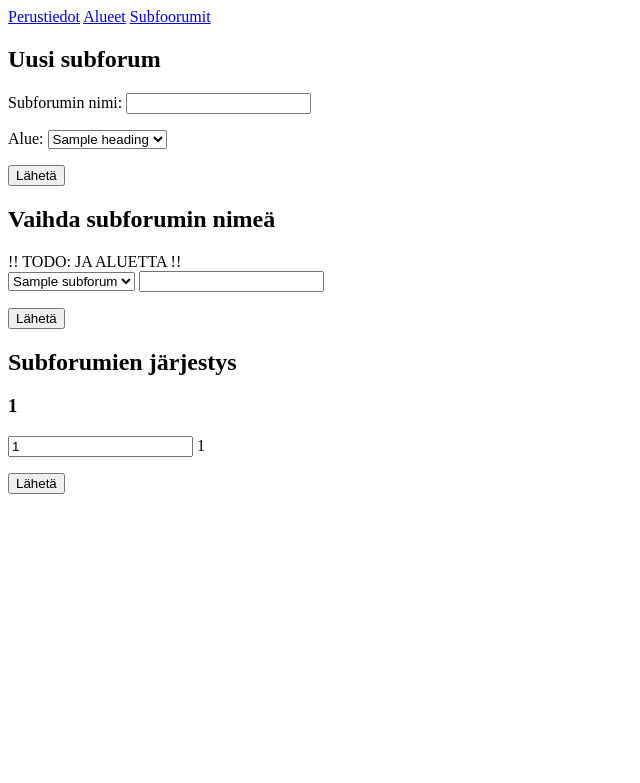
After one commit to tunturikiuru/Tietokannat-ja-web-ohjelmointi, a Flask app: template templates/subforum_settings.html in a window 1280 px wide. The commit adds this page. Shown: the top 783 px of the page, without its empty margins (0-640 px from the left). Run offline with Flask 3, Linux system fonts and the light colour scheme; the template is opened without the code that fills it: most values are stand-ins (such as "Sample title", 1, 10 or a date in 2020).

Commit message:
Settings - headings and subforums - create, rename and change order

```diff
--- a/app.py
+++ b/app.py
@@ -10,21 +10,29 @@ db = SQLAlchemy(app)
 
 @app.route("/")
 def index():
-    result = db.session.execute(text("SELECT heading_name FROM headings WHERE order_index < 3 ORDER BY order_index"))
-    headings= result.fetchall()
-    result = db.session.execute(text("SELECT h.order_index h_order, h.heading_name h_name, s.subforum_name s_name, s.subforum_id s_id FROM subforums s LEFT JOIN headings h ON h.heading_id = s. heading_id ORDER BY h.order_index, s.order_index"))
-    subforums = result.fetchall()
-    subforum_order = {}
-    for subforum in subforums:
-        if (subforum.h_order, subforum.h_name) not in subforum_order:
-            subforum_order[(subforum.h_order, subforum.h_name)] = []
-        subforum_order[(subforum.h_order, subforum.h_name)].append((subforum.s_name, subforum.s_id))
-    return render_template("index.html", headings=headings, subforum_order=subforum_order)
+    titles = fetch_title()
+    subforum_order = subforum_dict()
+    return render_template("index.html", titles=titles, subforum_order=subforum_order)
 
+# Settings
 @app.route("/settings")
 def settings():
-    return render_template("settings.html")
+    titles = fetch_title()
+    return render_template("settings.html", titles=titles)
 
+@app.route("/settings/areas")
+def area_settings():
+    headings = fetch_areas()
+    return render_template("area_settings.html", headings=headings)
+
+@app.route("/settings/subforums")
+def subforums():
+    headings = fetch_areas()
+    subforums_list = subforum_list()
+    subforums_dict = subforum_dict()
+    return render_template("subforum_settings.html", headings=headings, subforums_list=subforums_list, subforums_dict=subforums_dict)
+
+# Settings send
 @app.route("/settings/send", methods=["POST"])
 def send_settings():
     title = request.form["title"]
@@ -37,33 +45,129 @@ def send_settings():
         sql = "INSERT INTO headings (heading_name, order_index) VALUES (:subtitle, 2) ON CONFLICT (order_index) DO UPDATE SET heading_name = :subtitle"
         db.session.execute(text(sql), {"subtitle":subtitle})
         db.session.commit()
-    private = request.form["private"]
-    if private != "":
-        sql = "INSERT INTO headings (heading_name, order_index) VALUES (:private, 3) ON CONFLICT (order_index) DO UPDATE SET heading_name = :private"
-        db.session.execute(text(sql), {"private":private})
-        db.session.commit()
-    headings = request.form.getlist("heading")
-    order_index = 4
-    for heading in headings:
-        if heading != "":
-            sql = "INSERT INTO headings (heading_name, order_index) VALUES (:heading, :order_index) ON CONFLICT (order_index) DO UPDATE SET heading_name = :heading"
-            db.session.execute(text(sql), {"heading":heading, "order_index":order_index})
-            db.session.commit()
-        order_index += 1
+    else:
+        pass
+        # POISTA
     return redirect("/")
 
-@app.route("/new_subforum")
-def new_subforum():
+@app.route("/settings/area_name/send", methods=["POST"])
+def send_new_area():
+    heading = request.form["heading"]
+    if heading != "":
+        order_index = len(fetch_areas()) + 3
+        sql = "INSERT INTO headings (heading_name, order_index) VALUES (:heading, :order_index)"
+        db.session.execute(text(sql), {"heading":heading, "order_index":order_index})
+        db.session.commit()
+    return redirect("/settings/areas")
+
+@app.route("/settings/area_rename/send", methods=["POST"])
+def send_change_area_name():
+    heading_id = request.form["old_heading"]
+    new_name = request.form["new_heading"]
+    if new_name != "":
+        sql = "UPDATE headings SET heading_name = :new_name WHERE heading_id = :heading_id"
+        db.session.execute(text(sql), {"new_name":new_name, "heading_id":heading_id})
+        db.session.commit()
+    return redirect("/settings/areas")
+
+
+@app.route("/settings/area_order/send", methods=["POST"])
+def send_area_order():
+    heading_order = request.form.getlist("heading_order")
+    heading_ids = request.form.getlist("heading_id")
+    update_order_index(heading_order, heading_ids, "heading")
+    return redirect("/")
+
+@app.route("/settings/delete_area/send", methods=["POST"])
+def send_delete_area():
+    pass
+
+@app.route("/new_subforum/send", methods=["POST"])
+def send_subforum():
+    subforum = request.form["new_subforum"]
+    area = request.form["area"]
+    result = db.session.execute(text("SELECT COUNT(subforum_id) FROM subforums WHERE heading_id=:area"), {"area":area})
+    order_index = result.fetchone()[0]+1
+    sql = "INSERT INTO subforums (heading_id, subforum_name, order_index) VALUES (:area, :subforum, :order_index)"
+    db.session.execute(text(sql), {"area":area, "subforum":subforum, "order_index":order_index})
+    db.session.commit()
+    return redirect("/settings/subforums")
+
+@app.route("/settings/subforum_rename/send", methods=["POST"])
+def rename_subforum():
+    subforum_id = request.form["old_name"]
+    name = request.form["new_name"]
+    if name != "":
+        sql = "UPDATE subforums SET subforum_name =:name WHERE subforum_id =:subforum_id"
+        db.session.execute(text(sql), {"name":name, "subforum_id":subforum_id})
+        db.session.commit()
+    return redirect("/settings/subforums")
+
+@app.route("/settings/subforum_order/send", methods=["POST"])
+def update_subforum_order():
+    subforum_order = request.form.getlist("subforum_order")
+    print(subforum_order)
+    subforum_ids = request.form.getlist("subforum_id")
+    print(subforum_ids)
+    update_order_index(subforum_order, subforum_ids, "subforum")
+    return redirect("/settings/subforums")
+    #    order = sorted(zip(subforum_order, subforums))
+    #    order = [x[1] for x in order]
+    #    for i in range(len(order)):
+    #        #temporary index
+    #        sql = "UPDATE subforums SET "
+
+# database functions
+def fetch_title():
+    sql = "SELECT heading_name, heading_id FROM headings WHERE order_index < 3 ORDER BY order_index"
+    result = db.session.execute(text(sql))
+    titles = result.fetchall()
+    while len(titles) <2:
+        titles.append(("", ""))
+    return titles
+
+def fetch_areas():
     sql = "SELECT heading_name, heading_id FROM headings WHERE order_index >= 3 ORDER BY order_index"
     result = db.session.execute(text(sql))
     headings = result.fetchall()
-    return render_template("new_subforum.html", headings=headings)
+    return headings
 
-@app.route("/subforum/send", methods=["POST"])
-def send_subforum():
-    subforum = request.form["subforum"]
-    area = request.form["area"]
-    sql = "INSERT INTO subforums (heading_id, subforum_name) VALUES (:area, :subforum)"
-    db.session.execute(text(sql), {"area":area, "subforum":subforum})
+def subforum_by_heading(heading_id):
+    sql = "SELECT subforum_name, subforum_id FROM subforums WHERE heading_id=:heading_id ORDER BY order_index"
+    result = db.session.execute(text(sql), {"heading_id":heading_id})
+    subforums = result.fetchall()
+    return subforums
+
+def subforum_list():
+    sql = "SELECT subforum_name, subforum_id FROM subforums ORDER BY subforum_id, order_index"
+    result = db.session.execute(text(sql))
+    subforums = result.fetchall()
+    return subforums
+
+def subforum_dict():
+    sql = "SELECT h.heading_name h_name, h.heading_id h_id, s.subforum_name s_name, s.subforum_id s_id FROM subforums s LEFT JOIN headings h ON h.heading_id = s. heading_id ORDER BY h.order_index, s.order_index"
+    result = db.session.execute(text(sql))
+    subforums = result.fetchall()
+    subforum_order = {}
+    for subforum in subforums:
+        if (subforum.h_name, subforum.h_id) not in subforum_order:
+            subforum_order[(subforum.h_name, subforum.h_id)] = []
+        subforum_order[(subforum.h_name, subforum.h_id)].append((subforum.s_name, subforum.s_id))
+    return subforum_order
+
+def update_order_index(order_index: list, ids: list, category: str):
+    order = sorted(zip(order_index, ids))
+    if category == "heading":
+        sql = "UPDATE headings SET order_index = :i WHERE heading_id =:id"
+        order = [(index+3, x[1]) for index, x in enumerate(order)]
+    if category == "subforum":
+        sql = "UPDATE subforums SET order_index = :i WHERE subforum_id =:id"
+        order = [(index+1, x[1]) for index, x in enumerate(order)]
+    # temporary index
+    for item in order:
+        print(item)
+        db.session.execute(text(sql), {"i":item[0]+100000, "id":item[1]})
+    # permanent index
+    for item in order:
+        db.session.execute(text(sql), {"i":item[0], "id":item[1]})
     db.session.commit()
-    return redirect("/")
--- a/templates/forum.html
+++ /dev/null
@@ -1,6 +0,0 @@
-<h1>{{ heading1 }}</h1>
-<h2>{{ heading2 }}</h2>
-<br>
-{% for heading in headings %}
-{{heading}}
-{% endfor %}
--- /dev/null
+++ b/templates/subforum_settings.html
@@ -0,0 +1,48 @@
+<a href="/settings">Perustiedot</a>
+<a href="/settings/areas">Alueet</a>
+<a href="/settings/subforums">Subfoorumit</a>
+
+<h2>Uusi subforum</h2>
+<form action="/new_subforum/send" method="POST">
+    <p>Subforumin nimi:
+    <input type="text" name="new_subforum"> </p>
+    <p>Alue:
+    <select name="area">
+        {% for heading in headings %}
+        <option value="{{ heading.heading_id }}"> {{ heading.heading_name }}
+        {% endfor %}
+    </select></p>
+    <input type="submit" value="Lähetä">
+</form>
+
+<h2>Vaihda subforumin nimeä</h2>
+!! TODO:  JA ALUETTA !!
+{% if subforums_dict %}
+<form action="/settings/subforum_rename/send" method="POST">
+    <select name="old_name">
+        {% for subforum in subforums_list %}
+        <option value="{{ subforum.subforum_id }}"> {{ subforum.subforum_name }}</option>
+        {% endfor %}
+    </select>
+    <input type="text" name="new_name"> </p>
+    <input type="submit" value="Lähetä">
+</form>
+{% else %}
+<p>ei vielä subfoorumeita</p>
+{% endif %}
+
+<h2>Subforumien järjestys</h2>
+{% if subforums_dict %}
+<form action="/settings/subforum_order/send" method="POST">
+    {% for heading, subforums in subforums_dict.items() %}
+    <h3> {{ heading[0] }} </h3>
+    {% for subforum in subforums %}
+    <p><input type="text" name="subforum_order" value="{{ loop.index }}"> {{ subforum[0]}}
+    <input type="hidden" name="subforum_id" value="{{ subforum[1] }}"></p>
+    {% endfor %}
+    <input type="submit" value="Lähetä">
+    {% endfor %}
+</form>
+{% else %}
+<p>ei vielä subfoorumeita</p>
+{% endif %}
```
Also changed, not shown: templates/area_settings.html (added, +37 -0 lines), templates/index.html (+6 -7 lines), templates/new_subforum.html (deleted, +0 -11 lines), templates/settings.html (+11 -22 lines), README.md.
